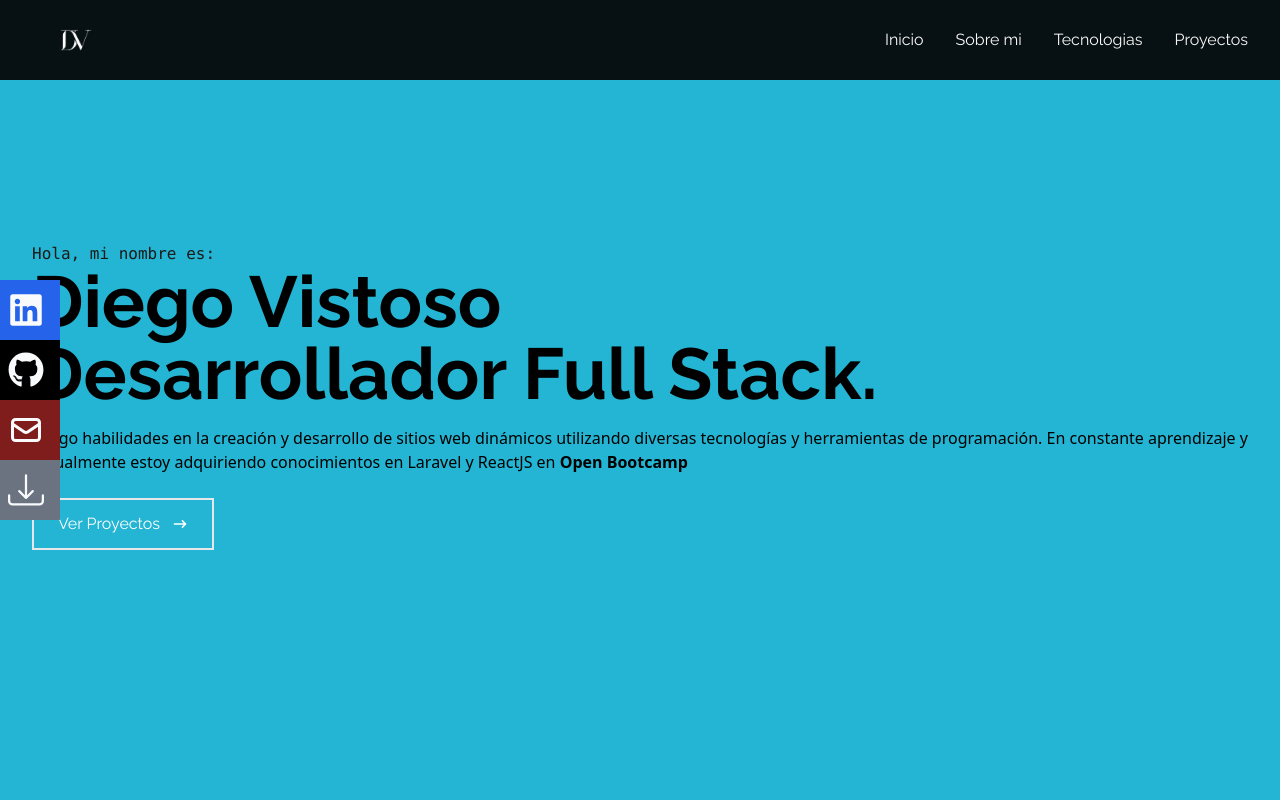
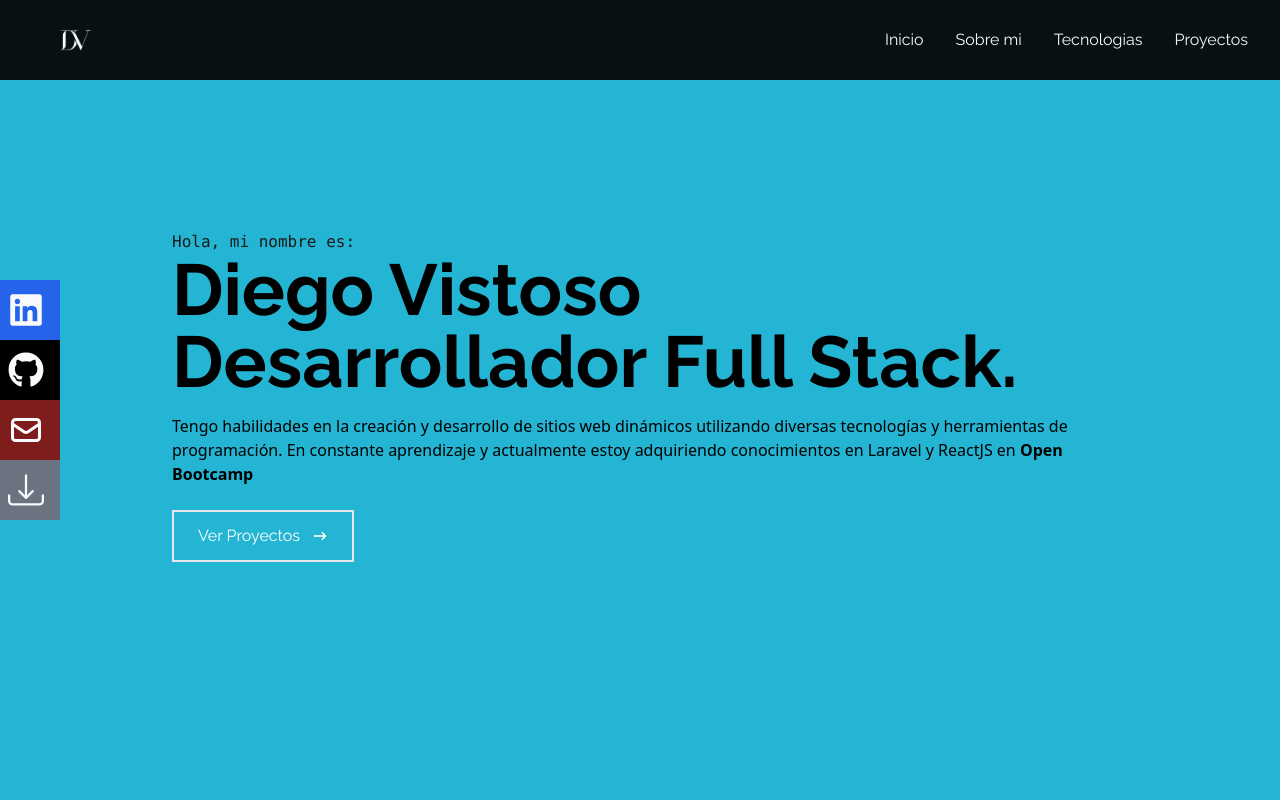
Before and after one commit to diegoivg98/portafolio-DV, a React (Vite) app: page / in a window 1280 px wide. Shown: the top 800 px of the page. Built offline with nearby package versions, Linux system fonts and the light colour scheme.

Commit message:
arreglo menor en el div container

```diff
--- a/src/components/Home.jsx
+++ b/src/components/Home.jsx
@@ -5,7 +5,7 @@ const Home = () => {
   return (
     <div name="home" className="w-full h-screen bg-[#23b5d3]">
       {/* Container */}
-      <div className="max-w[1000px] mx-auto px-8 flex flex-col justify-center h-full">
+      <div className="max-w-[1000px] mx-auto px-8 flex flex-col justify-center h-full">
         <p className="text-stone-900 font-mono">Hola, mi nombre es:</p>
         <h1 className="text-4xl sm:text-7xl font-bold">Diego Vistoso</h1>
         <h2 className="text-4xl sm:text-7xl font-bold">
@@ -13,9 +13,9 @@ const Home = () => {
         </h2>
         <p className="py-4 max-w[700px] font-sans">
           Tengo habilidades en la creación y desarrollo de sitios web dinámicos
-          utilizando diversas tecnologías y herramientas de programación. En constante aprendizaje y
-          actualmente estoy adquiriendo conocimientos en Laravel y ReactJS en{" "}
-          <strong>Open Bootcamp</strong>
+          utilizando diversas tecnologías y herramientas de programación. En
+          constante aprendizaje y actualmente estoy adquiriendo conocimientos en
+          Laravel y ReactJS en <strong>Open Bootcamp</strong>
         </p>
         <div>
           <button className="text-white group border-2 px-6 py-3 my-2 flex items-center hover:bg-gray-900 hover:border-gray-900">
```
